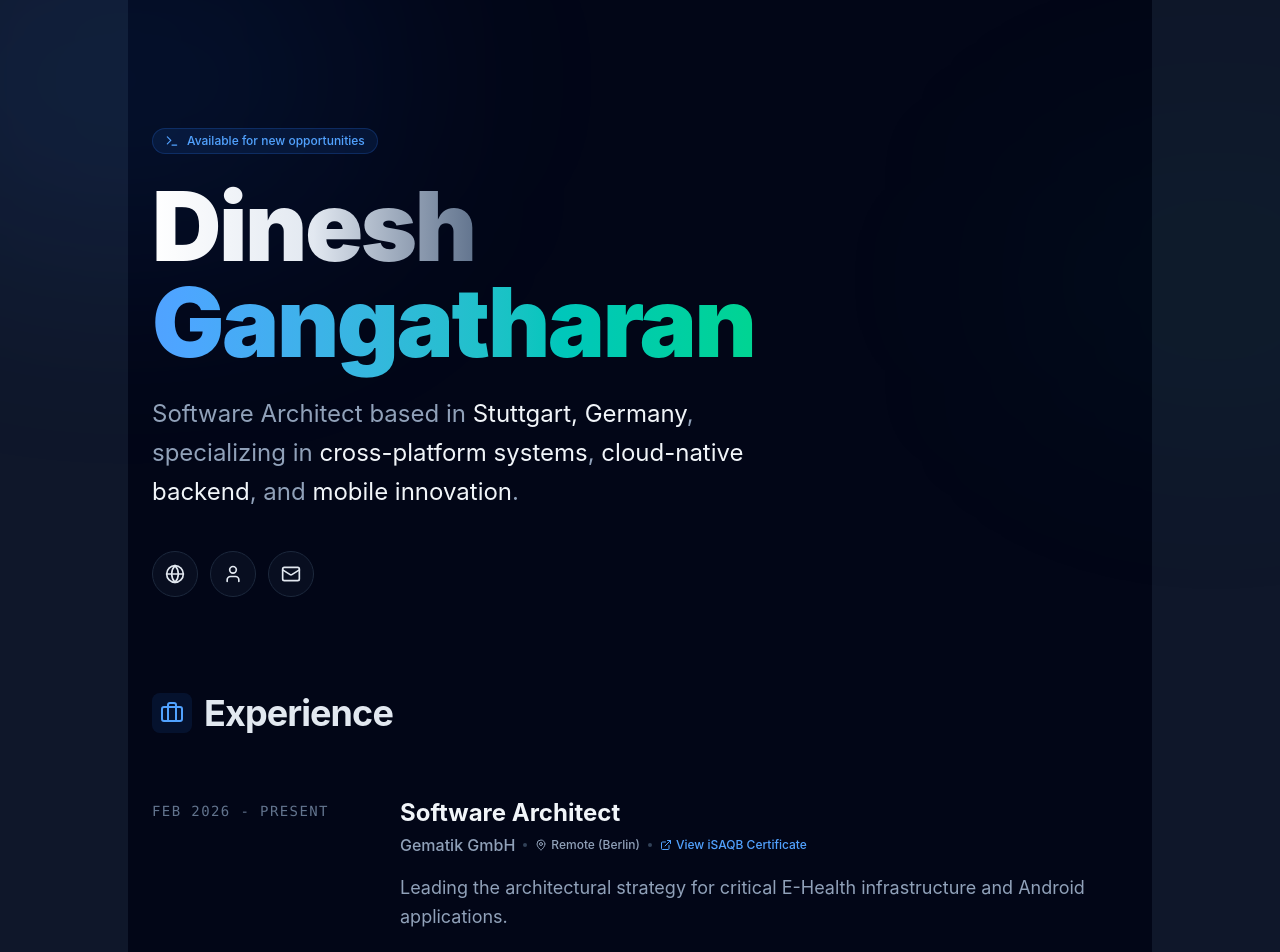
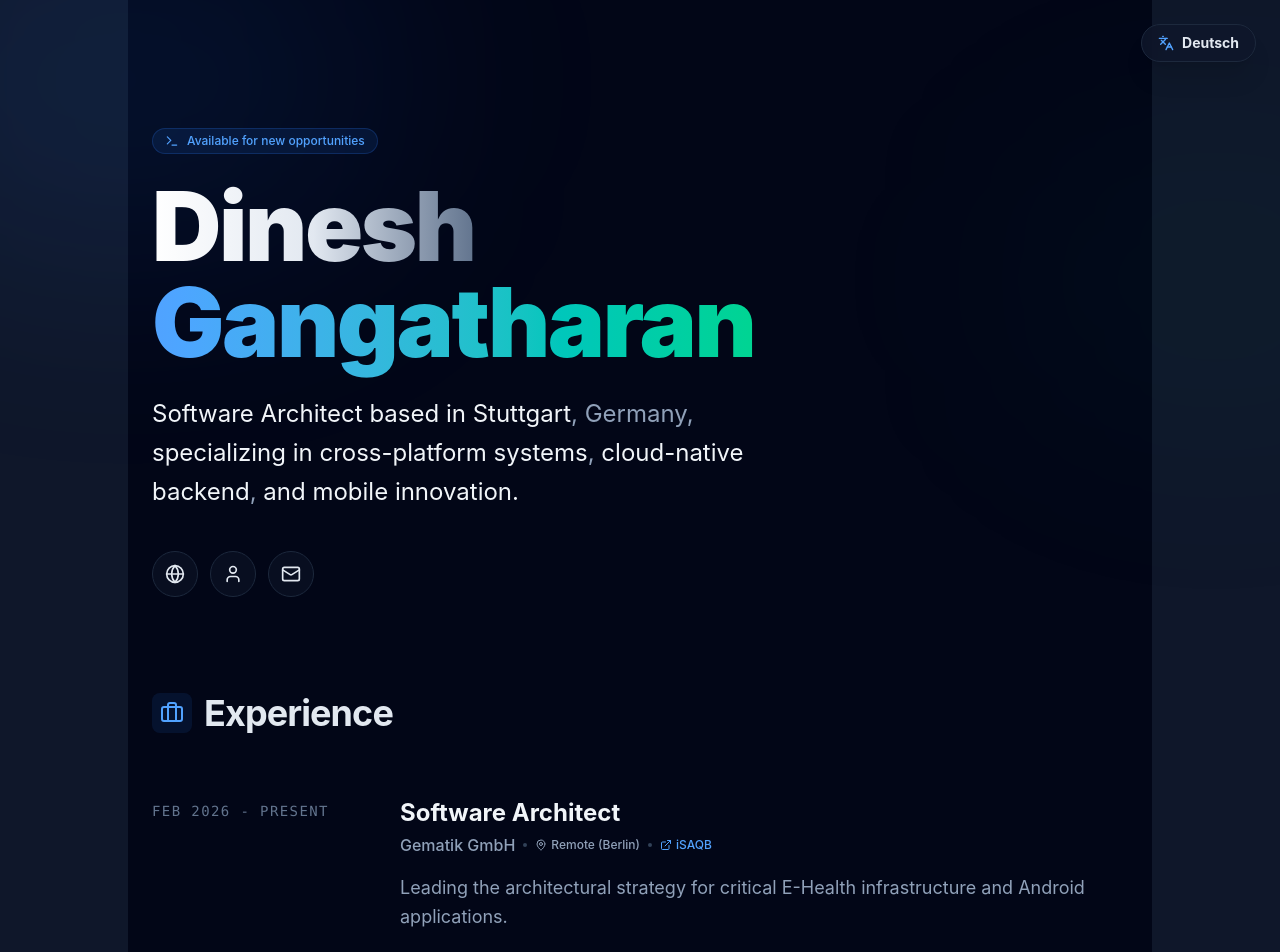
Before and after one commit to dineshvg/dineshvg.github.io, a React (Vite) app: page / in a window 1280 px wide. Shown: the top 952 px of the page. Built offline with nearby package versions, Linux system fonts and the light colour scheme.

Commit message:
Add German language support and toggle button (#1)
Co-authored-by: Dinesh Gangathran

```diff
--- a/src/App.tsx
+++ b/src/App.tsx
@@ -16,6 +16,8 @@ import {
 } from 'lucide-react';
 import { motion, AnimatePresence } from 'motion/react';
 
+type Language = 'en' | 'de';
+
 interface Experience {
   company: string;
   role: string;
@@ -27,89 +29,50 @@ interface Experience {
   details?: string[];
 }
 
-const ExperienceCard: React.FC<{ exp: Experience }> = ({ exp }) => {
-  const [isOpen, setIsOpen] = useState(false);
+interface Translations {
+  hero: {
+    title: string;
+    description: string;
+    availability: string;
+  };
+  sections: {
+    experience: string;
+    expertise: string;
+    education: string;
+    languages: string;
+  };
+  experience: Experience[];
+  education: {
+    degree: string;
+    school: string;
+    period: string;
+  }[];
+  skills: {
+    title: string;
+    skills: string[];
+  }[];
+  ui: {
+    readMore: string;
+    readLess: string;
+    contact: string;
+    footer: string;
+  };
+}
 
-  return (
-    <div className="grid md:grid-cols-4 gap-4 group">
-      <div className="text-slate-500 font-mono text-sm pt-1 uppercase tracking-widest">
-        {exp.period}
-      </div>
-      <div className="md:col-span-3">
-        <h4 className="text-2xl font-bold text-slate-100 group-hover:text-blue-400 transition-colors mb-1">
-          {exp.role}
-        </h4>
-        <div className="flex flex-wrap items-center gap-2 text-slate-400 font-medium mb-4">
-          <span>{exp.company}</span>
-          <span className="w-1 h-1 rounded-full bg-slate-700" />
-          <span className="flex items-center gap-1 text-xs"><MapPin size={12} /> {exp.location}</span>
-          {exp.certificateUrl && (
-            <>
-              <span className="w-1 h-1 rounded-full bg-slate-700" />
-              <a
-                href={exp.certificateUrl}
-                target="_blank"
-                rel="noopener noreferrer"
-                className="flex items-center gap-1 text-xs text-blue-400 hover:text-blue-300 transition-colors"
-              >
-                <ExternalLink size={12} /> View iSAQB Certificate
-              </a>
-            </>
-          )}
-        </div>
-        <p className="text-slate-400 mb-6 leading-relaxed text-lg">
-          {exp.description}
-        </p>
-
-        <div className="space-y-4">
-          <ul className="grid md:grid-cols-2 gap-3">
-            {exp.highlights.map((h, i) => (
-              <li key={i} className="flex items-start gap-2 text-slate-500 text-sm group-hover:text-slate-400 transition-colors">
-                <ChevronRight size={14} className="text-blue-500/50 shrink-0 mt-1" />
-                {h}
-              </li>
-            ))}
-          </ul>
-
-          {exp.details && (
-            <div className="pt-2">
-              <button
-                onClick={() => setIsOpen(!isOpen)}
-                className="flex items-center gap-2 text-sm font-bold text-blue-400 hover:text-blue-300 transition-colors group/btn"
-              >
-                {isOpen ? <Minus size={16} /> : <Plus size={16} />}
-                {isOpen ? 'Read Less' : 'Read More Details'}
-              </button>
-
-              <AnimatePresence>
-                {isOpen && (
-                  <motion.div
-                    initial={{ height: 0, opacity: 0 }}
-                    animate={{ height: 'auto', opacity: 1 }}
-                    exit={{ height: 0, opacity: 0 }}
-                    transition={{ duration: 0.3 }}
-                    className="overflow-hidden"
-                  >
-                    <ul className="mt-4 space-y-2 pl-4 border-l border-slate-800">
-                      {exp.details.map((detail, i) => (
-                        <li key={i} className="text-slate-500 text-sm leading-relaxed">
-                          • {detail}
-                        </li>
-                      ))}
-                    </ul>
-                  </motion.div>
-                )}
-              </AnimatePresence>
-            </div>
-          )}
-        </div>
-      </div>
-    </div>
-  );
-};
-
-const App: React.FC = () => {
-  const experiences: Experience[] = [
+const content: Record<Language, Translations> = {
+  en: {
+    hero: {
+      title: "Software Architect",
+      description: "Software Architect based in Stuttgart, Germany, specializing in cross-platform systems, cloud-native backend, and mobile innovation.",
+      availability: "Available for new opportunities"
+    },
+    sections: {
+      experience: "Experience",
+      expertise: "Expertise",
+      education: "Education",
+      languages: "Languages"
+    },
+    experience: [
       {
         company: 'Gematik GmbH',
         role: 'Software Architect',
@@ -191,9 +154,20 @@ const App: React.FC = () => {
           'Developed security-critical authentication features.'
         ]
       }
-  ];
-
-  const skillCategories = [
+    ],
+    education: [
+      {
+        degree: 'M.Sc. Electric Eng and IT',
+        school: 'Technische Universität Darmstadt',
+        period: '2014 — 2017',
+      },
+      {
+        degree: 'B.E. Electric Eng',
+        school: 'Anna Universität',
+        period: '2006 — 2010',
+      }
+    ],
+    skills: [
       {
         title: 'Architecture & Leadership',
         skills: ['Software Architecture', 'iSAQB CPSA-F', 'Technical Strategy', 'Team Lead']
@@ -210,7 +184,232 @@ const App: React.FC = () => {
         title: 'DevOps & Tools',
         skills: ['CI/CD', 'Gradle Plugins', 'GitHub Actions', 'Clean Architecture']
       }
-  ];
+    ],
+    ui: {
+      readMore: "Read More Details",
+      readLess: "Read Less",
+      contact: "Contact",
+      footer: "Stuttgart, Germany."
+    }
+  },
+  de: {
+    hero: {
+      title: "Softwarearchitekt",
+      description: "Softwarearchitekt mit Sitz in Stuttgart, Deutschland, spezialisiert auf plattformübergreifende Systeme, Cloud-native Backends und mobile Innovationen.",
+      availability: "Verfügbar für neue Herausforderungen"
+    },
+    sections: {
+      experience: "Berufserfahrung",
+      expertise: "Fachgebiete",
+      education: "Ausbildung",
+      languages: "Sprachen"
+    },
+    experience: [
+      {
+        company: 'Gematik GmbH',
+        role: 'Softwarearchitekt',
+        period: 'Feb 2026 - Heute',
+        location: 'Remote (Berlin)',
+        description: 'Verantwortung für die Architekturstrategie kritischer E-Health-Infrastrukturen und Android-Anwendungen.',
+        highlights: [
+          'Konzeption und Review von FHIR-basierten Services und KMP-Modulen.',
+          'Zertifizierter Professional für Softwarearchitektur (iSAQB CPSA-F).',
+          'Technische Leitung externer Projekte und Beratung interner Teams.',
+          'Modulare CI/CD-Infrastruktur mit Gradle-Plugins.'
+        ],
+        certificateUrl: 'https://www.credly.com/badges/7d95218f-8be4-455a-950c-c17663d5b9e9/linked_in_profile',
+        details: [
+          'Architektur der E-Rezept Android-App (2M+ Downloads) und des FHIR-VZD Backend Token-Service für Apotheken.',
+          'Neuimplementierung des FHIR-Parsings mit Kotlinx Serialization und stark typisiertem Kotlin.',
+          'Verbesserung der App-Bewertung von 2.0 auf 4.2 durch Qualitätsmaßnahmen.',
+          'Entwicklung eines Demo-Modus-Moduls für Google Play Store Releases.'
+        ]
+      },
+      {
+        company: 'Gematik GmbH',
+        role: 'Senior Entwickler',
+        period: 'Sep 2023 - Jan 2026',
+        location: 'Remote (Berlin)',
+        description: 'Senior Entwicklungsleiter für Android-basierte E-Health-Lösungen.',
+        highlights: [
+          'Verantwortung für Android-Apps und verbundene Backend-Dienste.',
+          'Implementierung von FHIR-basierten Services und KMP-Modulen.',
+          'Mentoring von Junior-Entwicklern und Durchführung von Architektur-Reviews.'
+        ],
+        details: [
+          'Weiterentwicklung der CI/CD-Infrastruktur durch modulare Gradle-Plugins.',
+          'Teamleitung, verantwortlich für Release-Zyklen und Präsentationen.'
+        ]
+      },
+      {
+        company: 'IBM-IX DACH',
+        role: 'Senior Entwickler',
+        period: 'Jan 2022 - Aug 2023',
+        location: 'Remote (Berlin)',
+        description: 'Senior Entwicklungsleiter für hochkarätige Gesundheitslösungen.',
+        highlights: [
+          'Entwicklung der Funktion „Mutter-Pass“ für Schwangere in Barmer-eCare.',
+          'Leitung einer Flutter-Initiative zur Modernisierung der Zeitmessung inkl. Backend mit Python-Django.',
+          'Einsatz von Kotlin Multiplatform und SwiftUI für die plattformübergreifende Entwicklung.'
+        ],
+        details: [
+          'Zusammenarbeit mit iOS-Ingenieuren zur Sicherstellung der Feature-Parität mittels KMP.',
+          'Architektur und Implementierung komplexer UI-Komponenten unter Berücksichtigung von Barrierefreiheit.'
+        ]
+      },
+      {
+        company: 'Rewe Digital GmbH',
+        role: 'Software Entwickler',
+        period: 'Jul 2019 - Dec 2021',
+        location: 'Köln, Deutschland',
+        description: 'Fullstack-Entwicklung für die Rewe und Penny Android-Applikationen.',
+        highlights: [
+          'Entwicklung von Features für Rewe und Penny Apps mit Kotlin und Android SDK.',
+          'Gestaltung skalierbarer Architekturen (MVVM, MVP, MVI).',
+          'Integration von REST-APIs und Firebase für Echtzeit-Dienste.'
+        ],
+        details: [
+          'Arbeit an Kernfunktionen der Rewe und Penny Treueprogramme.',
+          'Anwendung von Clean Architecture Prinzipien zur Trennung von Geschäftslogik und UI.',
+          'Verbesserung der App-Stabilität durch CI/CD Integration.'
+        ]
+      },
+      {
+        company: 'Authada GmbH',
+        role: 'Software Entwickler',
+        period: 'Nov 2016 - Jun 2019',
+        location: 'Darmstadt, Deutschland',
+        description: 'Entwicklung der Zertifizierung für die Android-App und Migration von Java zu Kotlin.',
+        highlights: [
+          'Anwendung von Clean Code und MVP-Prinzipien.',
+          'Migration von Legacy-Codebasen auf moderne Standards.',
+          'Entwicklung sicherheitskritischer Authentifizierungsfunktionen.'
+        ]
+      }
+    ],
+    education: [
+      {
+        degree: 'M.Sc. Elektrotechnik und IT',
+        school: 'Technische Universität Darmstadt',
+        period: '2014 — 2017',
+      },
+      {
+        degree: 'B.E. Elektrotechnik',
+        school: 'Anna Universität',
+        period: '2006 — 2010',
+      }
+    ],
+    skills: [
+      {
+        title: 'Architektur & Führung',
+        skills: ['Softwarearchitektur', 'iSAQB CPSA-F', 'Technische Strategie', 'Teamleitung']
+      },
+      {
+        title: 'Mobile & Cross-Plattform',
+        skills: ['Android SDK', 'Kotlin Multiplatform', 'Flutter', 'SwiftUI']
+      },
+      {
+        title: 'Backend & Web',
+        skills: ['Node.js', 'TypeScript', 'Python', 'Django', 'FHIR', 'Firebase']
+      },
+      {
+        title: 'DevOps & Tools',
+        skills: ['CI/CD', 'Gradle Plugins', 'GitHub Actions', 'Clean Architecture']
+      }
+    ],
+    ui: {
+      readMore: "Mehr Details anzeigen",
+      readLess: "Weniger anzeigen",
+      contact: "Kontakt",
+      footer: "Stuttgart, Deutschland."
+    }
+  }
+};
+
+const ExperienceCard: React.FC<{ exp: Experience; labels: { readMore: string; readLess: string } }> = ({ exp, labels }) => {
+  const [isOpen, setIsOpen] = useState(false);
+
+  return (
+    <div className="grid md:grid-cols-4 gap-4 group">
+      <div className="text-slate-500 font-mono text-sm pt-1 uppercase tracking-widest">
+        {exp.period}
+      </div>
+      <div className="md:col-span-3">
+        <h4 className="text-2xl font-bold text-slate-100 group-hover:text-blue-400 transition-colors mb-1">
+          {exp.role}
+        </h4>
+        <div className="flex flex-wrap items-center gap-2 text-slate-400 font-medium mb-4">
+          <span>{exp.company}</span>
+          <span className="w-1 h-1 rounded-full bg-slate-700" />
+          <span className="flex items-center gap-1 text-xs"><MapPin size={12} /> {exp.location}</span>
+          {exp.certificateUrl && (
+            <>
+              <span className="w-1 h-1 rounded-full bg-slate-700" />
+              <a
+                href={exp.certificateUrl}
+                target="_blank"
+                rel="noopener noreferrer"
+                className="flex items-center gap-1 text-xs text-blue-400 hover:text-blue-300 transition-colors"
+              >
+                <ExternalLink size={12} /> iSAQB
+              </a>
+            </>
+          )}
+        </div>
+        <p className="text-slate-400 mb-6 leading-relaxed text-lg">
+          {exp.description}
+        </p>
+
+        <div className="space-y-4">
+          <ul className="grid md:grid-cols-2 gap-3">
+            {exp.highlights.map((h, i) => (
+              <li key={i} className="flex items-start gap-2 text-slate-500 text-sm group-hover:text-slate-400 transition-colors">
+                <ChevronRight size={14} className="text-blue-500/50 shrink-0 mt-1" />
+                {h}
+              </li>
+            ))}
+          </ul>
+
+          {exp.details && (
+            <div className="pt-2">
+              <button
+                onClick={() => setIsOpen(!isOpen)}
+                className="flex items-center gap-2 text-sm font-bold text-blue-400 hover:text-blue-300 transition-colors group/btn"
+              >
+                {isOpen ? <Minus size={16} /> : <Plus size={16} />}
+                {isOpen ? labels.readLess : labels.readMore}
+              </button>
+
+              <AnimatePresence>
+                {isOpen && (
+                  <motion.div
+                    initial={{ height: 0, opacity: 0 }}
+                    animate={{ height: 'auto', opacity: 1 }}
+                    exit={{ height: 0, opacity: 0 }}
+                    transition={{ duration: 0.3 }}
+                    className="overflow-hidden"
+                  >
+                    <ul className="mt-4 space-y-2 pl-4 border-l border-slate-800">
+                      {exp.details.map((detail, i) => (
+                        <li key={i} className="text-slate-500 text-sm leading-relaxed">
+                          • {detail}
+                        </li>
+                      ))}
+                    </ul>
+                  </motion.div>
+                )}
+              </AnimatePresence>
+            </div>
+          )}
+        </div>
+      </div>
+    </div>
+  );
+};
+
+const App: React.FC = () => {
+  const [lang, setLang] = useState<Language>('en');
+  const t = content[lang];
 
   const fadeIn = {
     initial: { opacity: 0, y: 20 },
@@ -227,6 +426,17 @@ const App: React.FC = () => {
         <div className="absolute top-[20%] -right-[10%] w-[30%] h-[30%] bg-emerald-500/5 blur-[120px] rounded-full" />
       </div>
 
+      {/* Language Toggle */}
+      <div className="fixed top-6 right-6 z-50">
+        <button
+          onClick={() => setLang(lang === 'en' ? 'de' : 'en')}
+          className="flex items-center gap-2 px-4 py-2 bg-slate-900/80 backdrop-blur-md border border-slate-800 rounded-full text-sm font-bold hover:bg-slate-800 transition-all shadow-xl"
+        >
+          <Languages size={16} className="text-blue-400" />
+          {lang === 'en' ? 'Deutsch' : 'English'}
+        </button>
+      </div>
+
       {/* Hero Section */}
       <header className="relative max-w-5xl mx-auto pt-32 pb-24 px-6">
         <motion.div
@@ -235,7 +445,7 @@ const App: React.FC = () => {
           transition={{ duration: 0.8 }}
         >
           <div className="inline-flex items-center gap-2 px-3 py-1 rounded-full bg-blue-500/10 border border-blue-500/20 text-blue-400 text-xs font-medium mb-6">
-            <Terminal size={14} /> Available for new opportunities
+            <Terminal size={14} /> {t.hero.availability}
           </div>
           <h1 className="text-6xl md:text-8xl font-black tracking-tight mb-6">
             <span className="bg-gradient-to-r from-white via-slate-200 to-slate-500 bg-clip-text text-transparent">
@@ -247,8 +457,14 @@ const App: React.FC = () => {
             </span>
           </h1>
           <p className="text-xl md:text-2xl text-slate-400 max-w-2xl leading-relaxed mb-10">
-            Software Architect based in <span className="text-slate-100">Stuttgart, Germany</span>, specializing in <span className="text-slate-100">cross-platform systems</span>,
-            <span className="text-slate-100"> cloud-native backend</span>, and <span className="text-slate-100">mobile innovation</span>.
+            {t.hero.description.split(',').map((part, i) => (
+              <span key={i}>
+                {i > 0 && ','}
+                {part.includes('Stuttgart') || part.includes('cross-platform') || part.includes('cloud-native') || part.includes('mobile') || part.includes('Softwarearchitekt') ? (
+                  <span className="text-slate-100">{part}</span>
+                ) : part}
+              </span>
+            ))}
           </p>
 
           <div className="flex flex-wrap gap-4 items-center">
@@ -274,11 +490,11 @@ const App: React.FC = () => {
             <div className="p-2 bg-blue-500/10 rounded-lg text-blue-400">
               <Briefcase size={24} />
             </div>
-            <h3 className="text-4xl font-bold tracking-tight">Experience</h3>
+            <h3 className="text-4xl font-bold tracking-tight">{t.sections.experience}</h3>
           </div>
           <div className="space-y-16">
-            {experiences.map((exp, idx) => (
-              <ExperienceCard key={idx} exp={exp} />
+            {t.experience.map((exp, idx) => (
+              <ExperienceCard key={idx} exp={exp} labels={{ readMore: t.ui.readMore, readLess: t.ui.readLess }} />
             ))}
           </div>
         </motion.section>
@@ -289,10 +505,10 @@ const App: React.FC = () => {
             <div className="p-2 bg-emerald-500/10 rounded-lg text-emerald-400">
               <Code2 size={24} />
             </div>
-            <h3 className="text-4xl font-bold tracking-tight">Expertise</h3>
+            <h3 className="text-4xl font-bold tracking-tight">{t.sections.expertise}</h3>
           </div>
           <div className="grid sm:grid-cols-2 lg:grid-cols-4 gap-6">
-            {skillCategories.map((cat, idx) => (
+            {t.skills.map((cat, idx) => (
               <div key={idx} className="p-8 bg-slate-900/30 rounded-3xl border border-slate-800/50 hover:border-emerald-500/30 transition-all hover:-translate-y-1">
                 <h4 className="text-sm font-mono text-emerald-400 mb-6 uppercase tracking-widest">{cat.title}</h4>
                 <div className="flex flex-wrap gap-2">
@@ -314,19 +530,16 @@ const App: React.FC = () => {
               <div className="p-2 bg-purple-500/10 rounded-lg text-purple-400">
                 <GraduationCap size={24} />
               </div>
-              <h3 className="text-3xl font-bold">Education</h3>
+              <h3 className="text-3xl font-bold">{t.sections.education}</h3>
             </div>
             <div className="space-y-8 pl-4 border-l border-slate-800">
-              <div>
-                <h4 className="text-lg font-bold text-slate-100">M.Sc. Electric Eng and IT</h4>
-                <p className="text-slate-400">Technische Universität Darmstadt</p>
-                <p className="text-slate-500 text-sm font-mono mt-1">2014 — 2017</p>
+              {t.education.map((edu, idx) => (
+                <div key={idx}>
+                  <h4 className="text-lg font-bold text-slate-100">{edu.degree}</h4>
+                  <p className="text-slate-400">{edu.school}</p>
+                  <p className="text-slate-500 text-sm font-mono mt-1">{edu.period}</p>
                 </div>
-              <div>
-                <h4 className="text-lg font-bold text-slate-100">B.E. Electric Eng</h4>
-                <p className="text-slate-400">Anna Universität</p>
-                <p className="text-slate-500 text-sm font-mono mt-1">2006 — 2010</p>
-              </div>
+              ))}
             </div>
           </motion.section>
 
@@ -335,7 +548,7 @@ const App: React.FC = () => {
               <div className="p-2 bg-rose-500/10 rounded-lg text-rose-400">
                 <Languages size={24} />
               </div>
-              <h3 className="text-3xl font-bold">Languages</h3>
+              <h3 className="text-3xl font-bold">{t.sections.languages}</h3>
             </div>
             <div className="grid grid-cols-2 gap-8">
               <div className="p-6 bg-slate-900/30 rounded-2xl border border-slate-800/50">
@@ -352,11 +565,11 @@ const App: React.FC = () => {
       </main>
 
       <footer className="relative max-w-5xl mx-auto px-6 py-20 border-t border-slate-900/50 flex flex-col md:flex-row justify-between items-center gap-8 text-slate-500 text-sm">
-        <p>© {new Date().getFullYear()} Dinesh Gangatharan. Stuttgart, Germany.</p>
+        <p>© {new Date().getFullYear()} Dinesh Gangatharan. {t.ui.footer}</p>
         <div className="flex gap-6">
-          <a href="#experience" className="hover:text-blue-400 transition-colors">Experience</a>
-          <a href="#skills" className="hover:text-emerald-400 transition-colors">Expertise</a>
-          <a href="mailto:dineshvg1023@gmail.com" className="hover:text-white transition-colors">Contact</a>
+          <a href="#experience" className="hover:text-blue-400 transition-colors">{t.sections.experience}</a>
+          <a href="#skills" className="hover:text-emerald-400 transition-colors">{t.sections.expertise}</a>
+          <a href="mailto:dineshvg1023@gmail.com" className="hover:text-white transition-colors">{t.ui.contact}</a>
         </div>
       </footer>
     </div>
```
Lines whose indentation alone changed are shown as unchanged.
